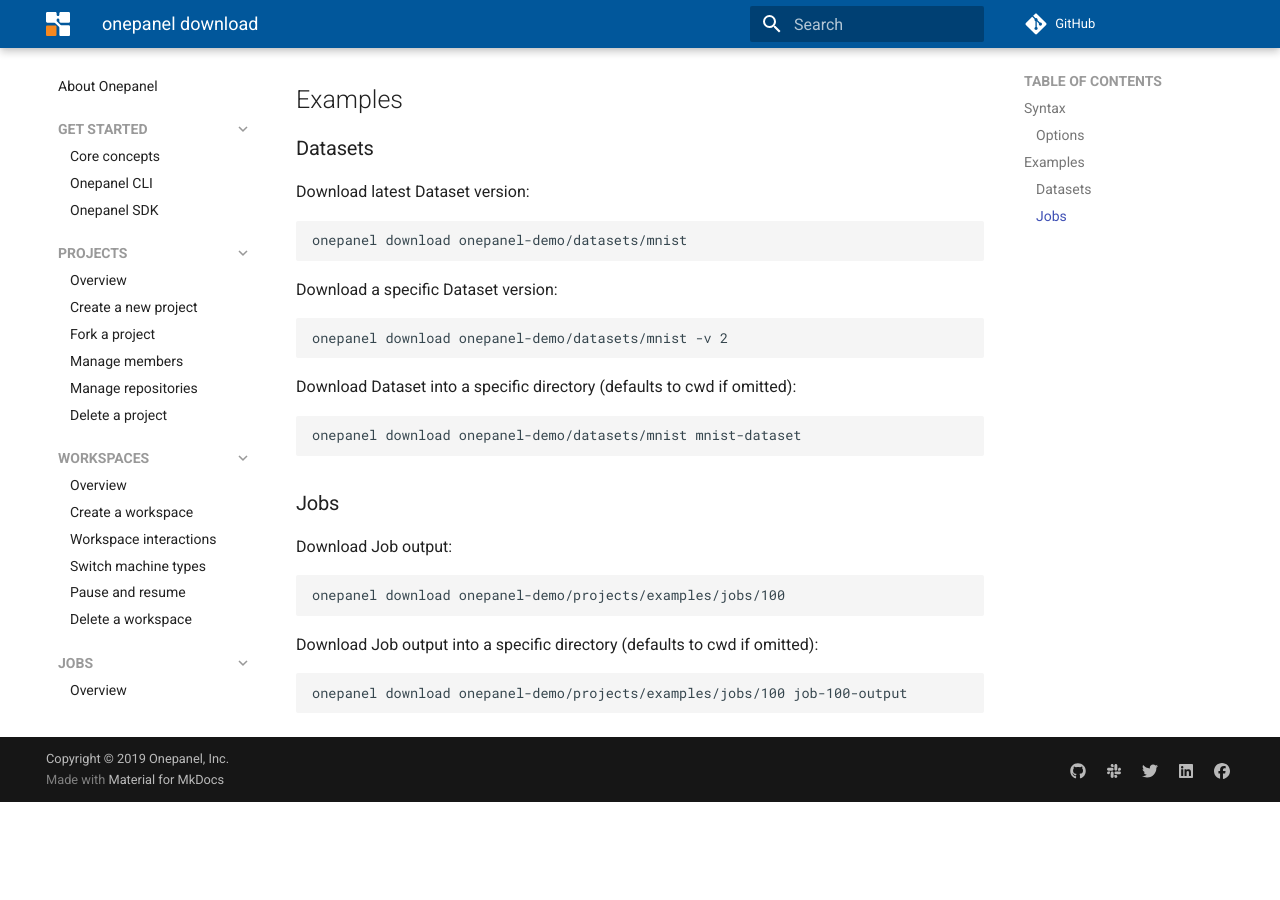
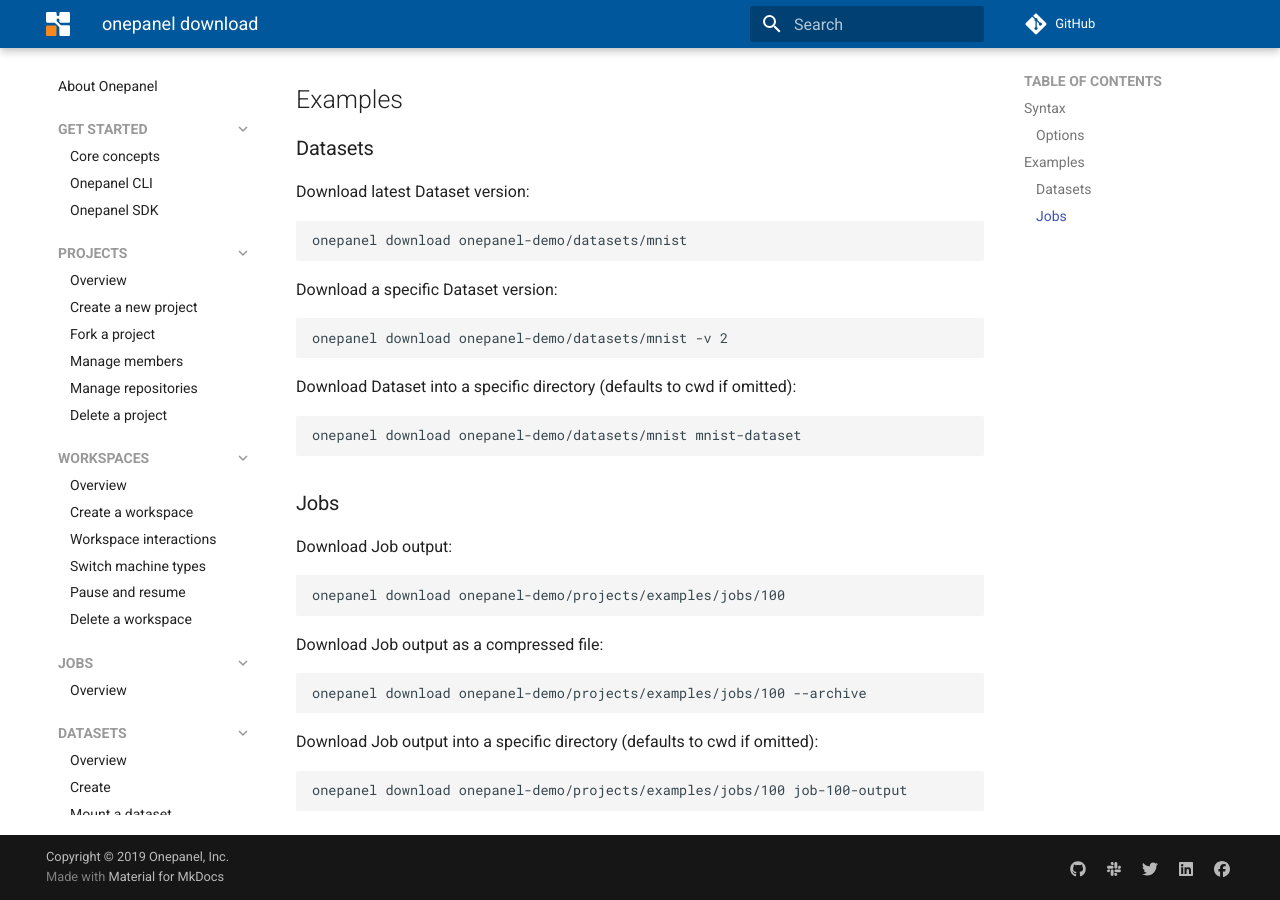
Before and after one commit to onepanelio/docs, an MkDocs documentation site: the page built from docs/cli/download.md, in a window 1280 px wide and 900 px high, scrolled down 871 px. Built offline with MkDocs 1.6.1 and Material for MkDocs 9.7.7, drawn with Linux system fonts in a browser that asks for light colours; comment, search, counter and statistics services are not loaded; before the commit the page ends 1673 px from its top, so only the background shows below that.

Commit message:
datasets init

````diff
--- a/docs/cli/download.md
+++ b/docs/cli/download.md
@@ -64,6 +64,12 @@
 onepanel download onepanel-demo/projects/examples/jobs/100
 ```
 
+Download Job output as a compressed file:
+
+```
+onepanel download onepanel-demo/projects/examples/jobs/100 --archive
+```
+
 Download Job output into a specific directory (defaults to cwd if omitted):
 
 ```
````
Also changed, not shown: docs/cli/datasets-init.md (+26 -0 lines).
